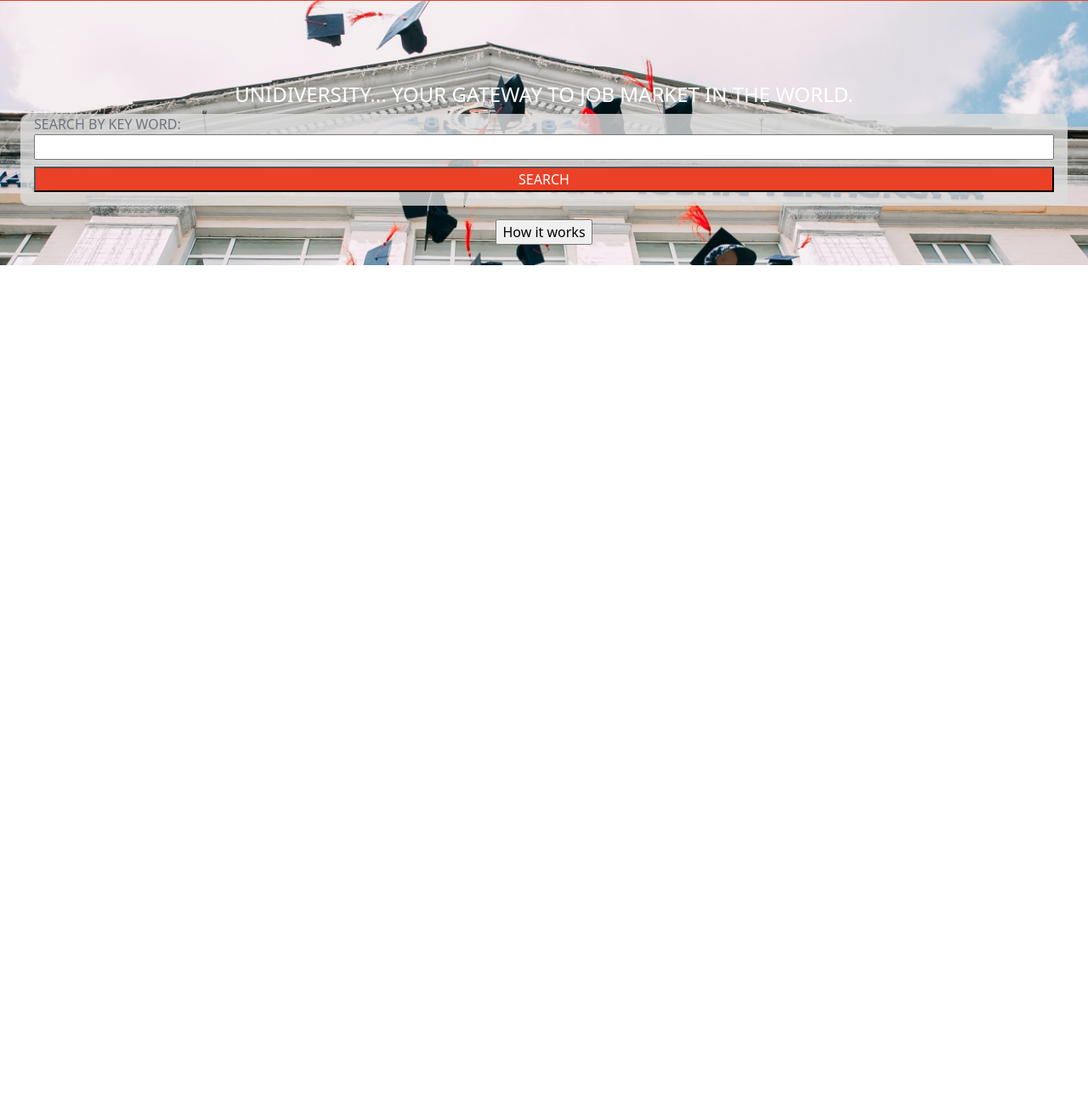
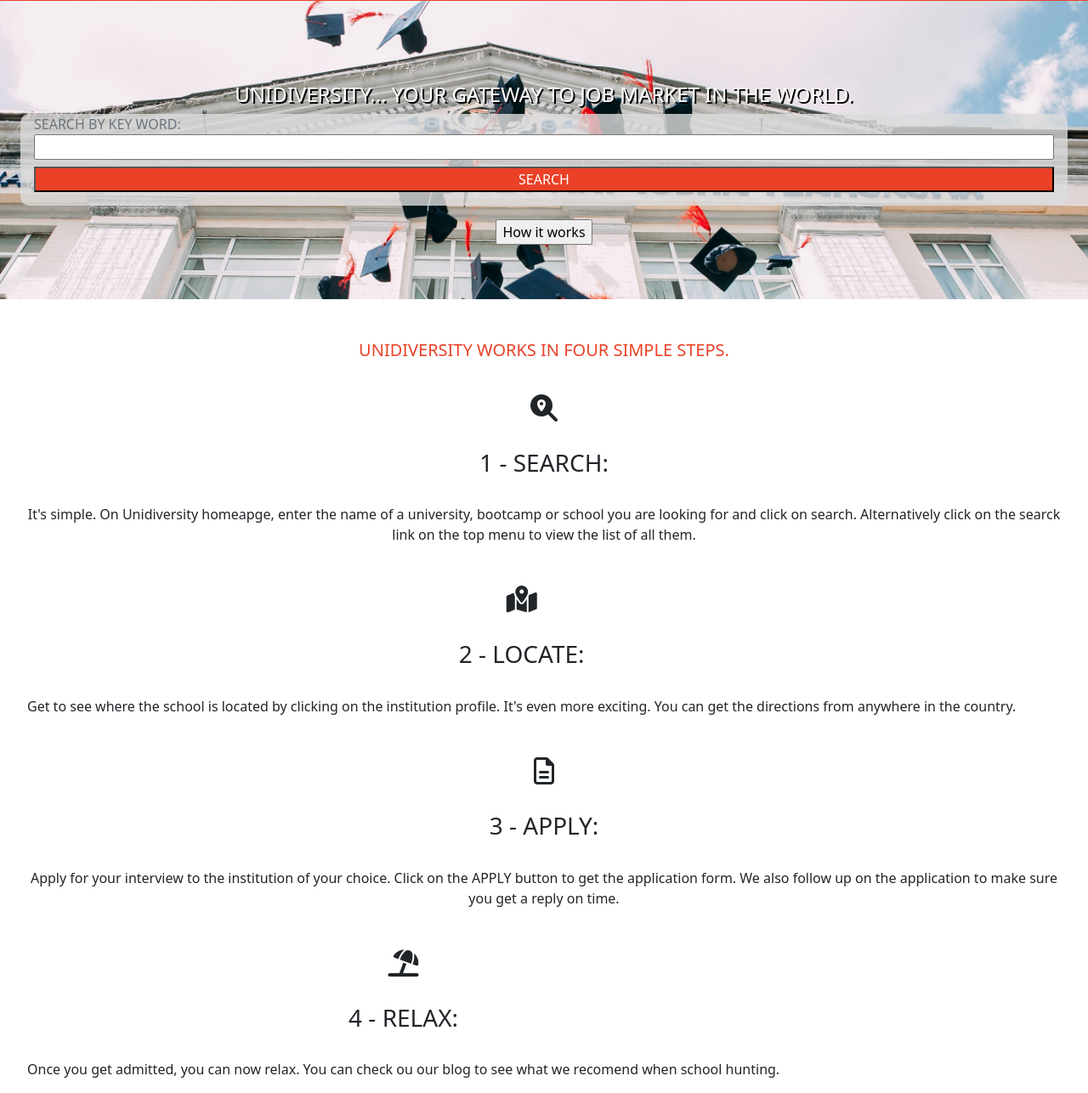
Before and after one commit to arthurborgesdev/unidiversity, a website: page index.html in a window 1280 px wide. Shown: the part 87-1373 px from the top of the page at 85% size. Before the commit the page ends 800 px from the top, so only its background shows below. Drawn offline with nearby package versions, Linux system fonts and the light colour scheme.

Commit message:
Add inner-workings section containing the steps to search and apply to the institutions

```diff
--- a/index.css
+++ b/index.css
@@ -11,14 +11,12 @@
 
 h1 {
   color: #fff;
-}
-
-.banner {
-
+  color-adjust: exact;
+  text-shadow: 2px 2px #000;
 }
 
 .banner-content {
-  padding: 6rem 1.5rem 1.5rem 1.5rem;
+  padding: 6rem 1.5rem 4rem 1.5rem;
   background-image: url(./img/vasily-koloda-8CqDvPuo_kI-unsplash.jpg);
   background-repeat: no-repeat;
   background-size: 100% auto;
@@ -34,3 +32,26 @@
   background-color: #ea4127;
   color: #fff;
 }
+
+.inner-workings h2 {
+  color: #ea4127;
+  text-align: center;
+  font-size: 1.25rem;
+  padding: 3rem 0 0 0;
+}
+
+.working-icon {
+  text-align: center;
+  width: 100%;
+  padding: 2rem;
+}
+
+.inner-workings h3 {
+  padding-bottom: 1.5rem;
+  text-align: center;
+}
+
+.working-block {
+  padding: 0 2rem;
+  text-align: center;
+}
--- a/index.html
+++ b/index.html
@@ -39,7 +39,45 @@
       </div>
 
     </section>
+    <section class="inner-workings">
+      <h2>UNIDIVERSITY WORKS IN FOUR SIMPLE STEPS.</h2>
+      <div class="d-flex flex-wrap">
+        <div class="working-block">
+          <i class="fas fa-2x fa-search-location working-icon"></i>
+          <h3>1 - SEARCH:</h3>
+          <p>
+            It's simple. On Unidiversity homeapge, enter the name of a university, bootcamp or school you
+            are looking for and click on search. Alternatively click on the searck link on the top menu to
+            view the list of all them.
+          </p>
+        </div>
+        <div class="working-block">
+          <i class="fas fa-2x fa-map-marked-alt working-icon"></i>
+          <h3>2 - LOCATE:</h3>
+          <p>
+            Get to see where the school is located by clicking on the institution profile. It's even more
+            exciting. You can get the directions from anywhere in the country.
+          </p>
+        </div>
+        <div class="working-block">
+          <i class="far fa-2x fa-file-alt working-icon"></i>
+          <h3>3 - APPLY:</h3>
+          <p>
+            Apply for your interview to the institution of your choice. Click on the APPLY button to get the
+            application form. We also follow up on the application to make sure you get a reply on time.
+          </p>
+        </div>
+        <div class="working-block">
+          <i class="fas fa-2x fa-umbrella-beach working-icon"></i>
+          <h3>4 - RELAX:</h3>
+          <p>
+            Once you get admitted, you can now relax. You can check ou our blog to see what we recomend when
+            school hunting.
+          </p>
+        </div>
+      </div>
 
+    </section>
   </main>
 
   <script src="https://cdn.jsdelivr.net/npm/bootstrap@5.0.0-beta2/dist/js/bootstrap.bundle.min.js"
```
